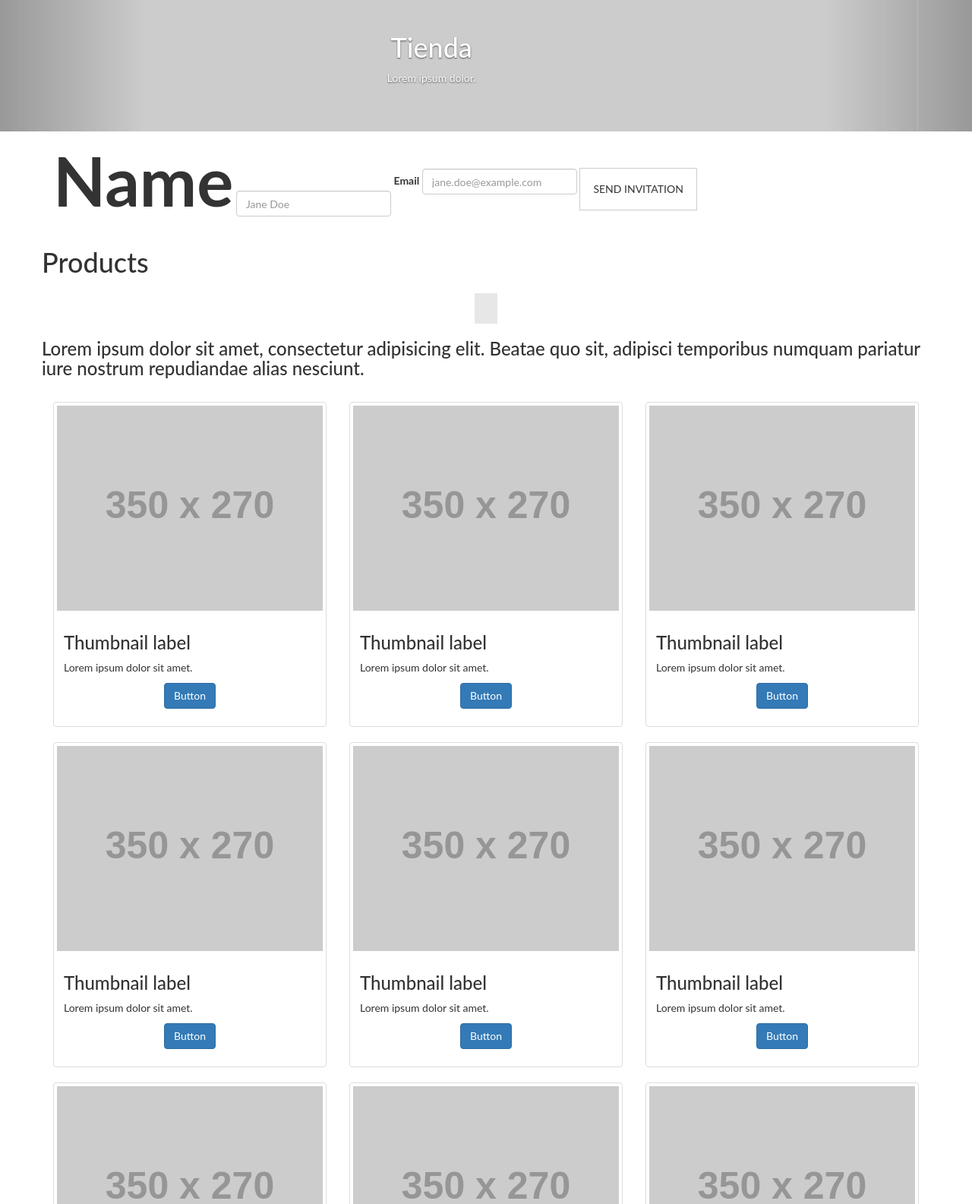
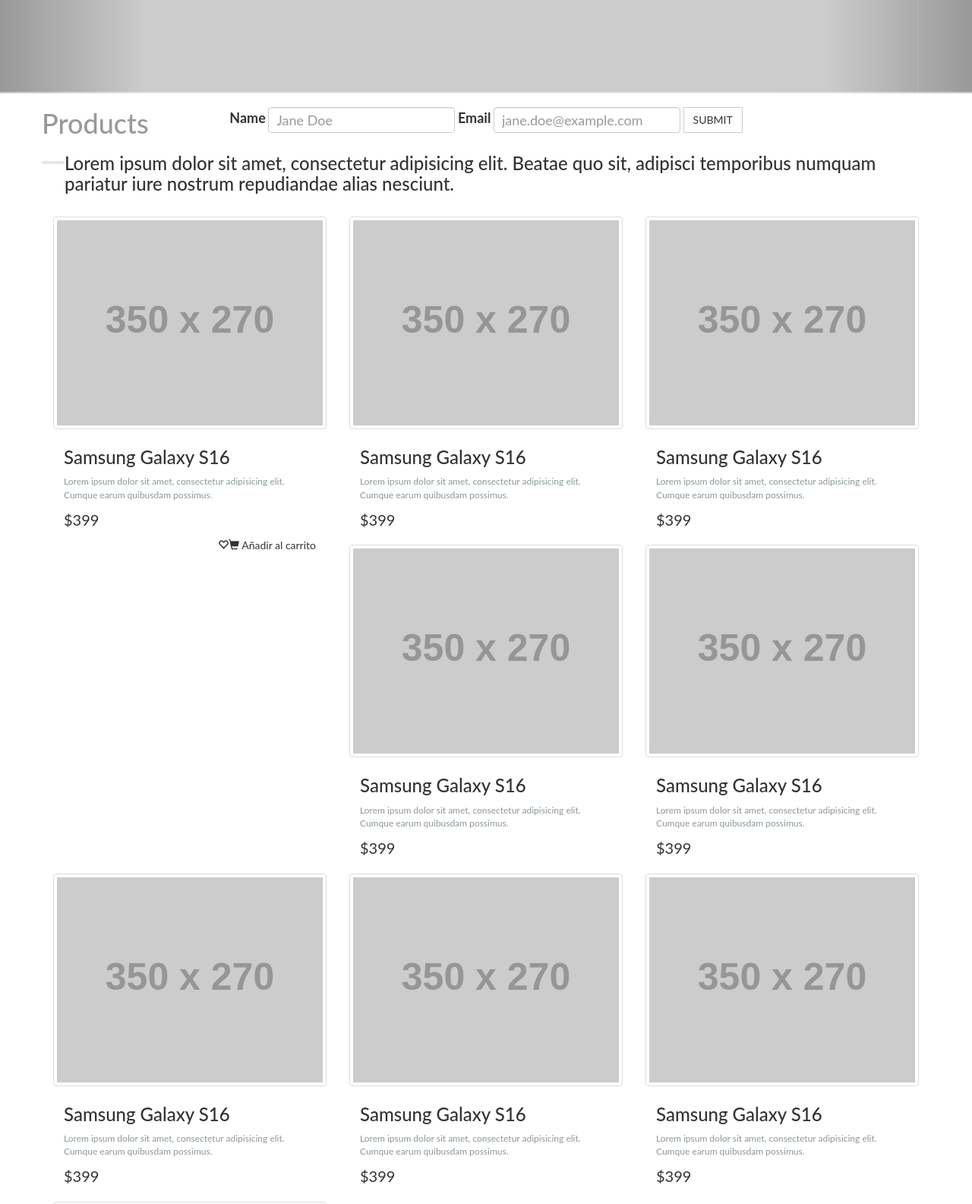
Before and after one commit to enconexion/proyecto-grupal, a plain HTML site: page tienda.html in a window 1280 px wide. Shown: the part 344-1929 px from the top of the page at 76% size. Drawn offline with Linux system fonts and the light colour scheme; placeholder pictures from the web are drawn by us.

Commit message:
cambios tienda

```diff
--- a/css/style.css
+++ b/css/style.css
@@ -34,7 +34,7 @@
 	color: #fff;
 }
 
-.btn-default {
+.btn-cta {
 	padding: 17px;
 	margin-top: 20px;
 	border-radius: 0px;
@@ -78,6 +78,12 @@
 
 /*ISMAEL ----TIENDA Y DETALLE DE PRODUCTO*/
 
+
+.carrusel{
+	position: relative;
+	width: 100%;
+}
+
 .barra {
 	padding: 18px;
 	background-color: rgba(0,0,0,0.5);
@@ -86,23 +92,58 @@
 	font-size: 18px;
 }
 
-
-.carrusel {
-	margin-top: 50px;
+.form-shop{
+		background-color: rgba(255,255,255,0.5);
+		text-align: center;
+		padding: 20px;
+		top: 465px;
+		position: absolute;
+		width: 100%;
 }
 
-
+.form-field{
+	padding: 10px;
+	font-size: 18px;
+}
 
 .algo {
-	font-size: 90px;
+	font-size: 18px;
 }
 
 
 .section-heading-spacer {
-	border-top: 40px solid #e7e7e7;
+	border-top: 4px solid #e7e7e7;
 	width: 30px;
+	float: left;
 }
 
+.btn-form-shop{
+	border-radius: 0px;
+	text-transform: uppercase;
+}
+
+.banner-shop{
+	padding: 30px;
+	background-color: rgba(0,0,0,0.25);
+}
+
+
+.p-descripcion{
+	font-size: 12px;
+	color: rgba(127, 140, 141,.9);
+}
+
+.precio{
+	font-size: 20px;
+}
+
+.caption-products{
+	float: left;
+}
+
+.icon-cap-shops{
+	float: right;
+}
 
 
 
--- a/tienda.html
+++ b/tienda.html
@@ -62,15 +62,15 @@
 			    <div class="item active">
 			    	<img src="http://placehold.it/1920x700" alt="...">
 			    	<div class="carousel-caption">
-			    		<h1>Tienda</h1>
-			    		<p>Lorem ipsum dolor.</p>
+<!-- 			    		<h1>Tienda</h1>
+			    		<p>Lorem ipsum dolor.</p> -->
 			    	</div>
 			    </div>
 			    <div class="item">
 			    	<img src="http://placehold.it/1920x700" alt="...">
 			    	<div class="carousel-caption">
-			    		<h1>Tienda</h1>
-			    		<p>Lorem ipsum dolor.</p>
+<!-- 			    		<h1>Tienda</h1>
+			    		<p>Lorem ipsum dolor.</p> -->
 			    	</div>
 			    </div>
 			</div>
@@ -85,22 +85,22 @@
 			    <span class="sr-only">Next</span>
 			 </a>
 		</div>
-
-	</section>
-
-		<div class="container">
+			<div class="form-shop">
 			<form class="form-inline form">
 				<div class="form-group">
 					<label for="exampleInputName2" class="algo">Name</label>
-					<input type="text" class=" form-control" id="exampleInputName2" placeholder="Jane Doe">
+					<input type="text" class=" form-control form-field" id="exampleInputName2" placeholder="Jane Doe">
 				</div>
 				<div class="form-group">
-					<label for="exampleInputEmail2">Email</label>
-					<input type="email" class="form-control" id="exampleInputEmail2" placeholder="jane.doe@example.com">
+					<label for="exampleInputEmail2" class="algo">Email</label>
+					<input type="email" class="form-control form-field" id="exampleInputEmail2" placeholder="jane.doe@example.com">
 				</div>
-				<button type="submit" class="btn btn-default">Send invitation</button>
+				<button type="submit" class="btn btn-default btn-form-shop">Submit</button>
 			</form>
 		</div>
+	</section>
+
+
 
 	<section class="container">
 		<div class="row">
@@ -112,30 +112,33 @@
 				<div class="col-sm-4">
 					<div class="thumbnail">
 					    <img src="http://placehold.it/350x270" alt="...">
-					    <div class="caption">
-					    	<h3>Thumbnail label</h3>
-					        <p>Lorem ipsum dolor sit amet.</p>
-					        <p class="text-center"><a href="#" class="btn btn-primary" role="button">Button</a></p>
+					    <div class="caption caption-products">
+					    	<h3>Samsung Galaxy S16</h3>
+					        <p class="p-descripcion">Lorem ipsum dolor sit amet, consectetur adipisicing elit. Cumque earum quibusdam possimus.</p>
+					        <p class="precio">$399</p>
+					        <div class="icon-cap-shops">
+					        	<p><span class="glyphicon glyphicon-heart-empty"></span><span class="glyphicon glyphicon-shopping-cart"></span> Añadir al carrito</p>
+					        </div>
 					    </div>
 				    </div>
 				</div>
 				<div class="col-sm-4">
 					<div class="thumbnail">
 					    <img src="http://placehold.it/350x270" alt="...">
-					    <div class="caption">
-					    	<h3>Thumbnail label</h3>
-					        <p>Lorem ipsum dolor sit amet.</p>
-					        <p class="text-center"><a href="#" class="btn btn-primary" role="button">Button</a></p>
+					    <div class="caption caption-products">
+					    	<h3>Samsung Galaxy S16</h3>
+					        <p class="p-descripcion">Lorem ipsum dolor sit amet, consectetur adipisicing elit. Cumque earum quibusdam possimus.</p>
+					        <p class="precio">$399</p>
 					    </div>
 				    </div>
 				</div>
 				<div class="col-sm-4">
 					<div class="thumbnail">
 					    <img src="http://placehold.it/350x270" alt="...">
-					    <div class="caption">
-					    	<h3>Thumbnail label</h3>
-					        <p>Lorem ipsum dolor sit amet.</p>
-					        <p class="text-center"><a href="#" class="btn btn-primary" role="button">Button</a></p>
+					    <div class="caption caption-products">
+					    	<h3>Samsung Galaxy S16</h3>
+					        <p class="p-descripcion">Lorem ipsum dolor sit amet, consectetur adipisicing elit. Cumque earum quibusdam possimus.</p>
+					        <p class="precio">$399</p>
 					    </div>
 				    </div>
 				</div>
@@ -145,30 +148,30 @@
 				<div class="col-sm-4">
 					<div class="thumbnail">
 					    <img src="http://placehold.it/350x270" alt="...">
-					    <div class="caption">
-					    	<h3>Thumbnail label</h3>
-					        <p>Lorem ipsum dolor sit amet.</p>
-					        <p class="text-center"><a href="#" class="btn btn-primary" role="button">Button</a></p>
+					    <div class="caption caption-products">
+					    	<h3>Samsung Galaxy S16</h3>
+					        <p class="p-descripcion">Lorem ipsum dolor sit amet, consectetur adipisicing elit. Cumque earum quibusdam possimus.</p>
+					        <p class="precio">$399</p>
 					    </div>
 				    </div>
 				</div>
 				<div class="col-sm-4">
 					<div class="thumbnail">
 					    <img src="http://placehold.it/350x270" alt="...">
-					    <div class="caption">
-					    	<h3>Thumbnail label</h3>
-					        <p>Lorem ipsum dolor sit amet.</p>
-					        <p class="text-center"><a href="#" class="btn btn-primary" role="button">Button</a></p>
+					    <div class="caption caption-products">
+					    	<h3>Samsung Galaxy S16</h3>
+					        <p class="p-descripcion">Lorem ipsum dolor sit amet, consectetur adipisicing elit. Cumque earum quibusdam possimus.</p>
+					        <p class="precio">$399</p>
 					    </div>
 				    </div>
 				</div>
 				<div class="col-sm-4">
 					<div class="thumbnail">
 					    <img src="http://placehold.it/350x270" alt="...">
-					    <div class="caption">
-					    	<h3>Thumbnail label</h3>
-					        <p>Lorem ipsum dolor sit amet.</p>
-					        <p class="text-center"><a href="#" class="btn btn-primary" role="button">Button</a></p>
+					    <div class="caption caption-products">
+					    	<h3>Samsung Galaxy S16</h3>
+					        <p class="p-descripcion">Lorem ipsum dolor sit amet, consectetur adipisicing elit. Cumque earum quibusdam possimus.</p>
+					        <p class="precio">$399</p>
 					    </div>
 				    </div>
 				</div>
@@ -178,34 +181,36 @@
 				<div class="col-sm-4">
 					<div class="thumbnail">
 					    <img src="http://placehold.it/350x270" alt="...">
-					    <div class="caption">
-					    	<h3>Thumbnail label</h3>
-					        <p>Lorem ipsum dolor sit amet.</p>
-					        <p class="text-center"><a href="#" class="btn btn-primary" role="button">Button</a></p>
+					    <div class="caption caption-products">
+					    	<h3>Samsung Galaxy S16</h3>
+					        <p class="p-descripcion">Lorem ipsum dolor sit amet, consectetur adipisicing elit. Cumque earum quibusdam possimus.</p>
+					        <p class="precio">$399</p>
 					    </div>
 				    </div>
 				</div>
 				<div class="col-sm-4">
 					<div class="thumbnail">
 					    <img src="http://placehold.it/350x270" alt="...">
-					    <div class="caption">
-					    	<h3>Thumbnail label</h3>
-					        <p>Lorem ipsum dolor sit amet.</p>
-					        <p class="text-center"><a href="#" class="btn btn-primary" role="button">Button</a></p>
+					    <div class="caption caption-products">
+					    	<h3>Samsung Galaxy S16</h3>
+					        <p class="p-descripcion">Lorem ipsum dolor sit amet, consectetur adipisicing elit. Cumque earum quibusdam possimus.</p>
+					        <p class="precio">$399</p>
 					    </div>
 				    </div>
 				</div>
 				<div class="col-sm-4">
 					<div class="thumbnail">
 					    <img src="http://placehold.it/350x270" alt="...">
-					    <div class="caption">
-					    	<h3>Thumbnail label</h3>
-					        <p>Lorem ipsum dolor sit amet.</p>
-					        <p class="text-center"><a href="#" class="btn btn-primary" role="button">Button</a></p>
+					    <div class="caption caption-products">
+					    	<h3>Samsung Galaxy S16</h3>
+					        <p class="p-descripcion">Lorem ipsum dolor sit amet, consectetur adipisicing elit. Cumque earum quibusdam possimus.</p>
+					        <p class="precio">$399</p>
 					    </div>
 				    </div>
 				</div>
 			</article>
+
+
 			<nav>
 			  <ul class="pagination">
 			    <li>
@@ -229,18 +234,28 @@
 	</section>
 
 
+	<section class="banner-shop">
+		<div class="container">
+			<div class="row">
+				<article class="col-sm-4">
+					<br>
+					<h1>No pierdas tiempo</h1>
+					<p>Lorem ipsum dolor sit amet, consectetur.</p>
+				</article>
+				<article class="col-sm-4">
+					<button class="btn btn-default btn-cta">Compra Ya!</button>
+				</article>
+				<article class="col-sm-4">
+					<h3>Suscribete!</h3>
+					<input type="email" class="form-control" id="exampleInputEmail2" placeholder="jane.doe@example.com">
+					<br>
+					<button type="submit" class="btn btn-default btn-form-shop">Submit</button>
 
-	<section class="container">
-		<div class="row">
-			<article class="col-sm-7">
-				<h1>Waste no more time</h1>
-				<p>Lorem ipsum dolor sit amet, consectetur.</p>
-			</article>
-			<article class="col-sm-5">
-				<button class="btn btn-default">Compra Ya!</button>
-			</article>
+				</article>
+			</div>
 		</div>
 	</section>
+
 
 
 
```
